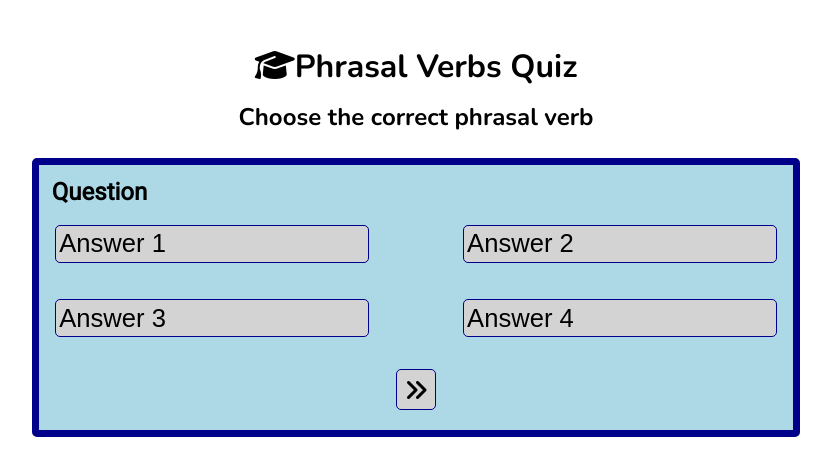
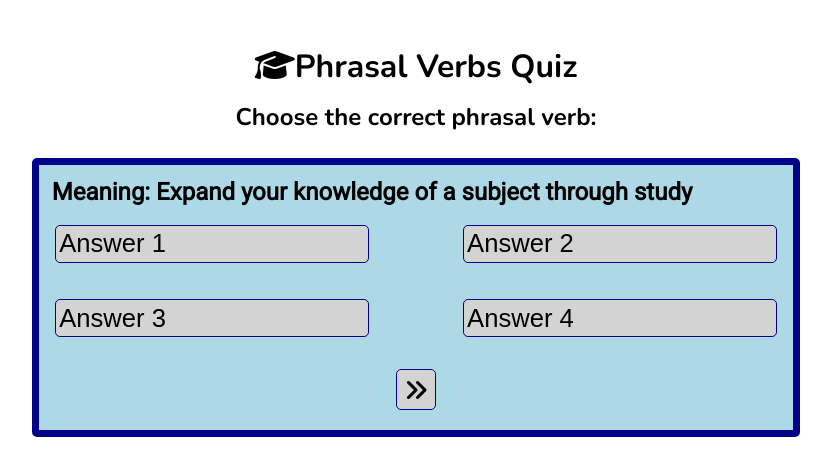
Before and after one commit to HPCarey/Phrasal-verbs-quiz, a plain HTML site: page index.html in a window 1280 px wide. Both pictures are taken after a click on the button "Start Quiz". Shown: the whole page, without its empty margins (224-1055 px from the left). Drawn offline with nearby package versions, Linux system fonts and the light colour scheme.

Commit message:
feat: add variables to shuffle and display questions and add to run quiz function

```diff
--- a/assets/css/style.css
+++ b/assets/css/style.css
@@ -93,6 +93,8 @@ button {
 .question {
     font-size: 150%;
 }
+/* display grid style for questions is from this source
+https://www.youtube.com/watch?v=riDzcEQbX6k&ab_channel=WebDevSimplified*/
 .answer-buttons {
     display: grid;
     grid-template-columns: repeat(2, auto);
--- a/assets/js/script.js
+++ b/assets/js/script.js
@@ -1,11 +1,14 @@
 // define variables to select elements
 const startButton = document.getElementById("start-quiz-button");
 const nextButton = document.getElementById("next-button");
-const question = document.getElementById("question");
+const questionElement = document.getElementById("question");
 const answerButtons = document.getElementById("answer-buttons");
 const startPage = document.getElementById("start-page");
 const quizContainer = document.getElementById("quiz-container");
 const welcomeHeading = document.getElementById("welcome-heading");
+
+let shuffledQuestions
+let currentQuestionIndex
 
 // event listeners
 startButton.addEventListener('click', runQuiz);
@@ -15,14 +18,20 @@ nextButton.addEventListener('click', renderQuestion);
 function runQuiz() {
   startPage.classList.add('hide');
   quizContainer.classList.remove('hide');
-  welcomeHeading.innerHTML = "Choose the correct phrasal verb";
-  document.getElementById('right').textContent = 0;
-  document.getElementById('wrong').textContent = 0;
+  welcomeHeading.innerHTML = "Choose the correct phrasal verb:";
+  /* followed instructions from this video in order to create the render function and display function features
+  https://www.youtube.com/watch?v=riDzcEQbX6k&ab_channel=WebDevSimplified*/
+  shuffledQuestions = questions.sort(() => Math.random() - .5);
   currentQuestionIndex = 0;
-  displayNextQuestion();
+  renderQuestion();
 }
 
-function renderQuestion(question) {
+function renderQuestion() {
+  displayQuestion(shuffledQuestions[currentQuestionIndex]);
+}
+
+function displayQuestion(question) {
+  questionElement.innerText = question.question;
 
 }
 
@@ -64,4 +73,4 @@ const questions = [{
     options: ["look up", "fill in", "read up on", "take up"],
     correctAnswer: "fill in"
   },
-]
+];
```
